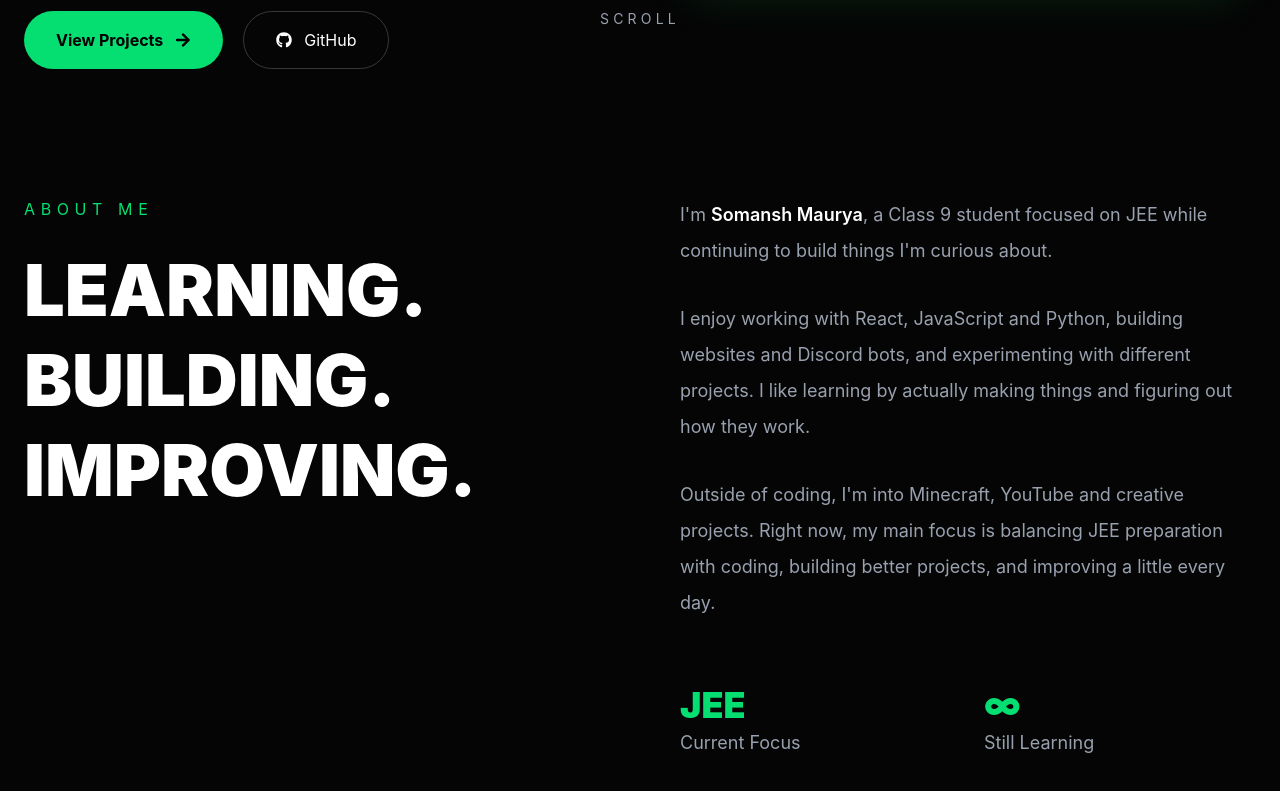
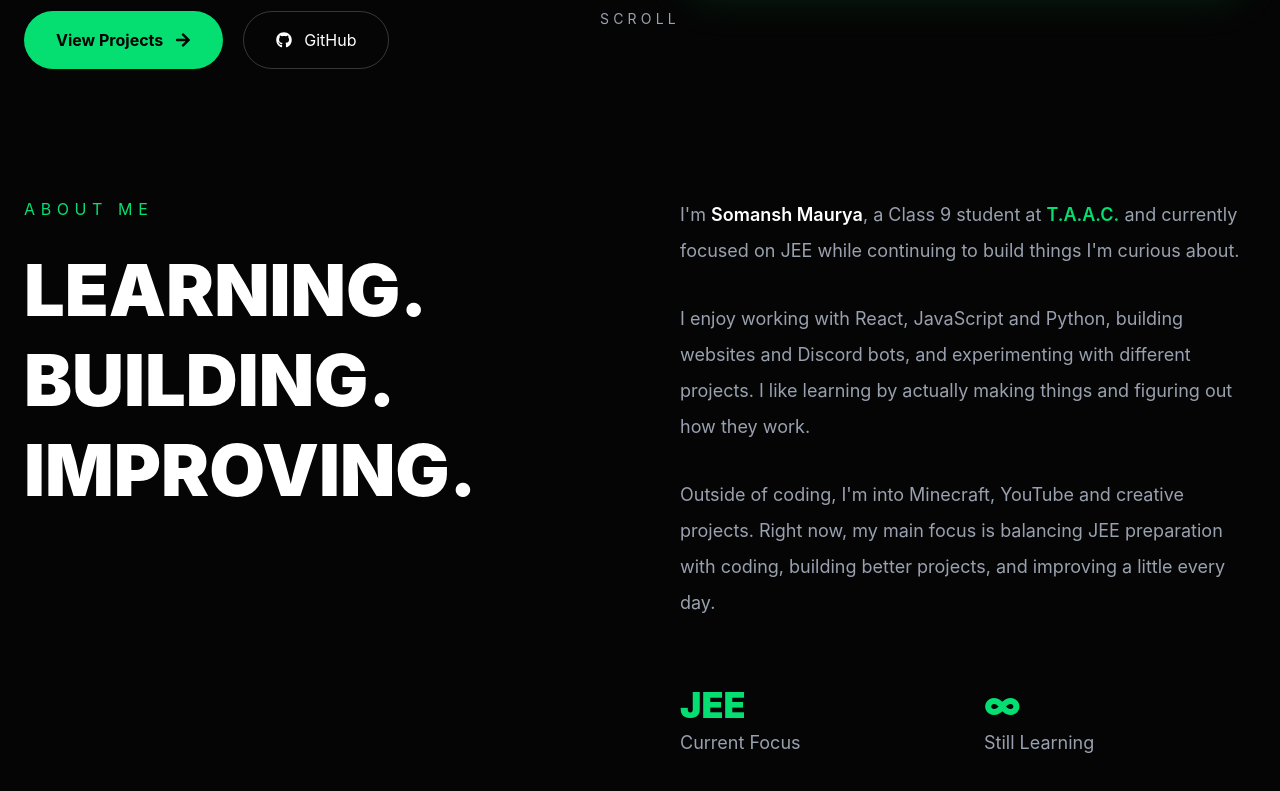
Before and after one commit to SomanshBhai/portfolio, a React (Vite) app: page / in a window 1280 px wide. Shown: the part 811-1602 px from the top of the page. Built offline with nearby package versions, Linux system fonts and the light colour scheme.

Commit message:
Update About component with new school information

```diff
--- a/src/components/About.jsx
+++ b/src/components/About.jsx
@@ -35,8 +35,12 @@ function About() {
             <span className="text-white font-semibold">
               Somansh Maurya
             </span>
-            , a Class 9 student focused on JEE while continuing to build
-            things I'm curious about.
+            , a Class 9 student at{" "}
+            <span className="text-green-400 font-semibold">
+              T.A.A.C.
+            </span>{" "}
+            and currently focused on JEE while continuing to build things
+            I'm curious about.
           </p>
 
           <p>
```
